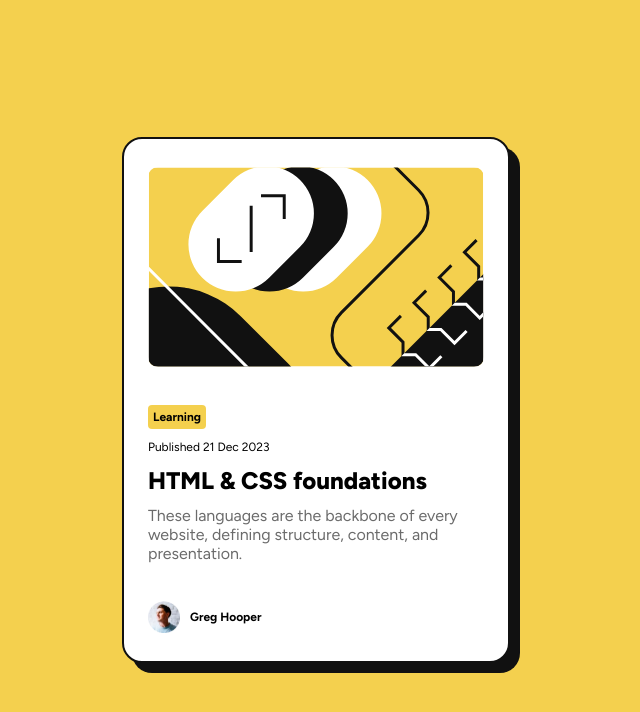
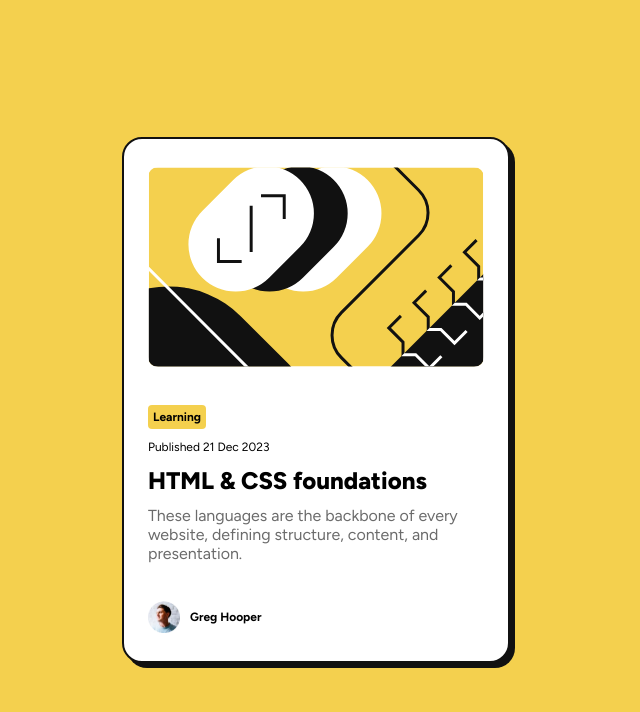
Before and after one commit to scp0999/BlogReviewCard, a plain HTML site: page index.html in a window 1280 px wide. Shown: the whole page, without its empty margins (324-964 px from the left). Drawn offline with Linux system fonts and the light colour scheme.

Commit message:
Update style.css

```diff
--- a/style.css
+++ b/style.css
@@ -33,7 +33,7 @@ body{
     flex-wrap: wrap;
     border: 2px solid var(--c-dark-gray);
     border-radius: 20px;
-    box-shadow: 10px 10px rgba(17, 17, 17, 1);
+    box-shadow: 5px 5px rgba(17, 17, 17, 1);
     transition: box-shadow 0.5s ease;
 }
 .main-card:hover{
@@ -99,4 +99,5 @@ body{
     .title{font-size: 20px;}
     .author{width: 279px;}
 
+
 }
```
